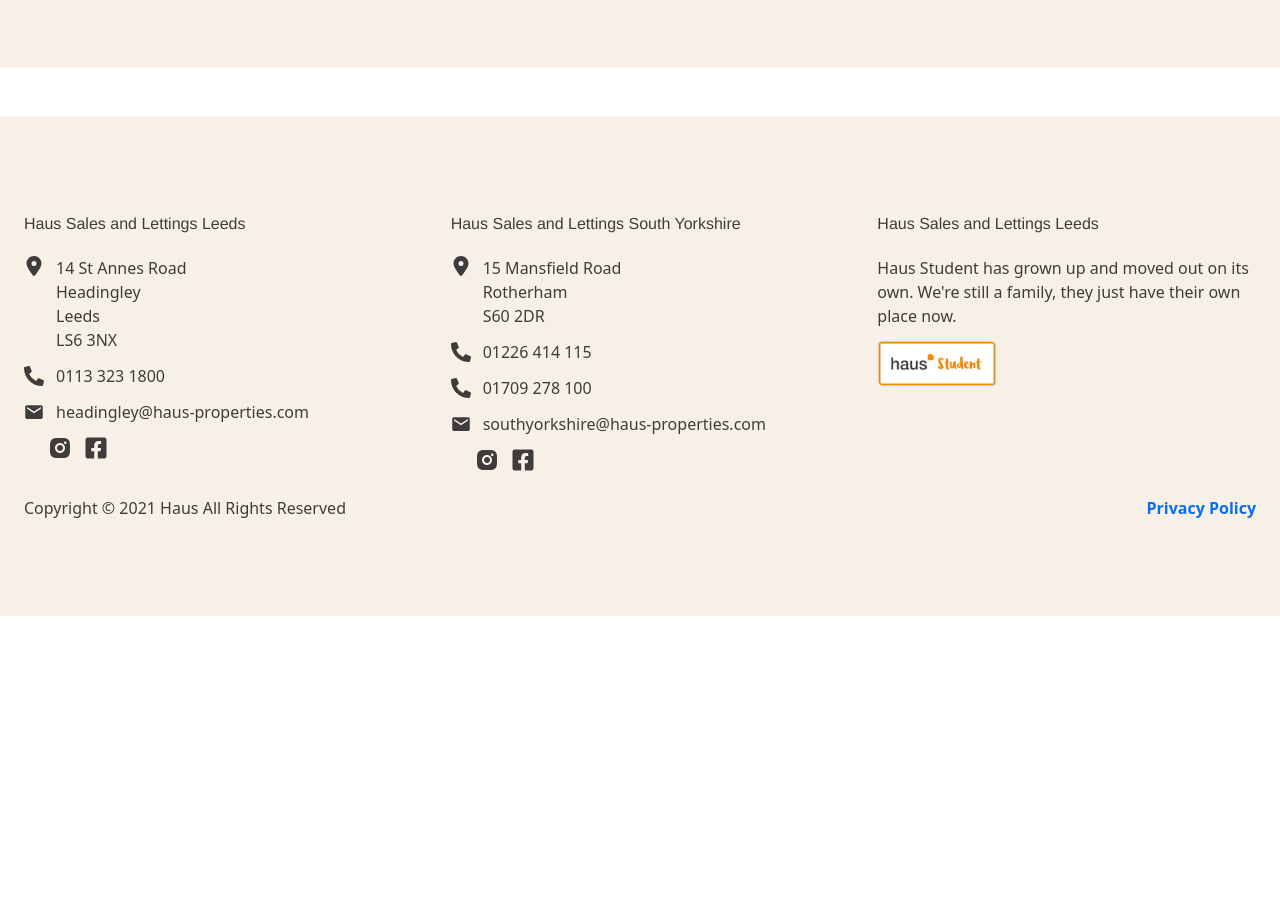
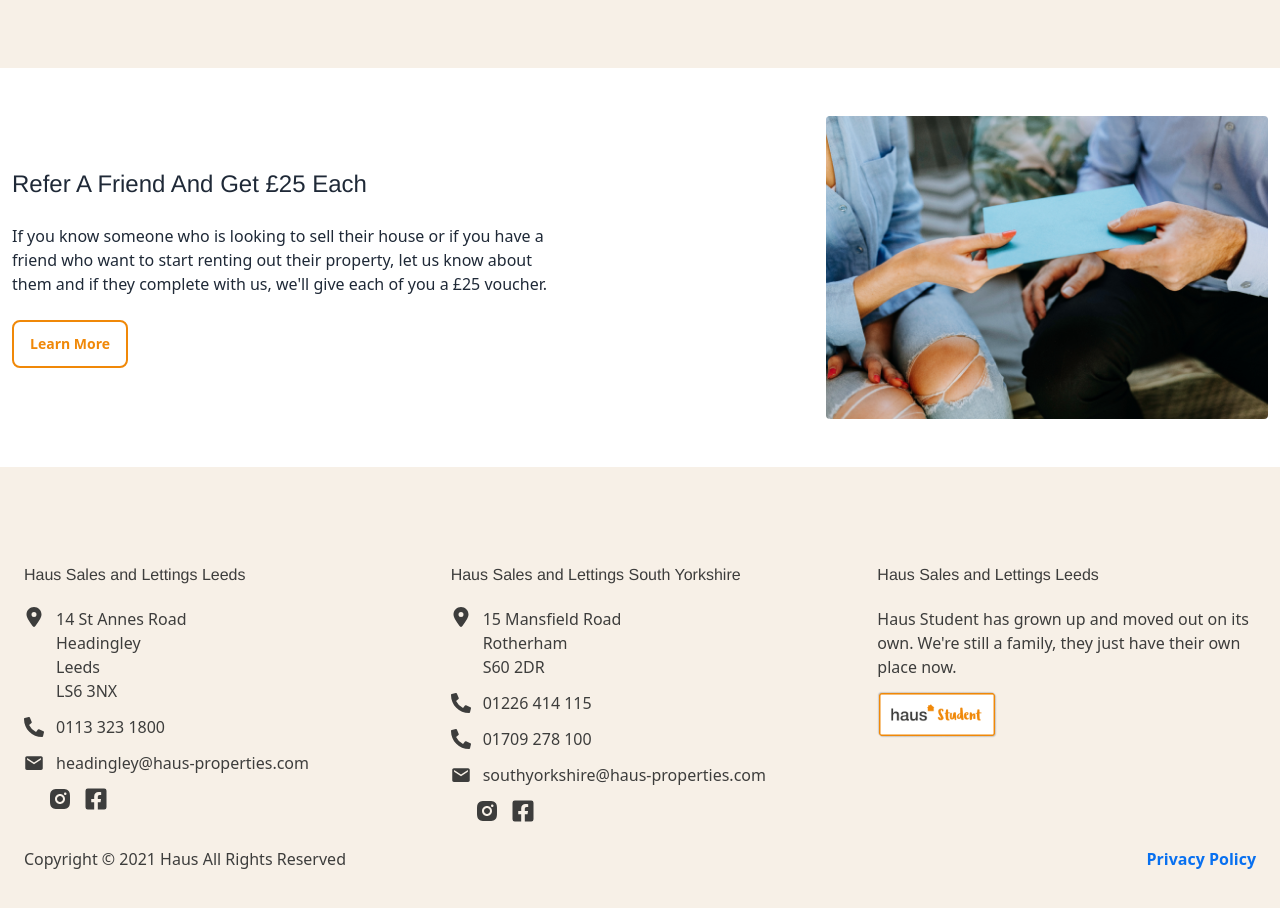
Before and after one commit to abbasnooranii/haus-client, a React (Vite) app: page / in a window 1280 px wide. Shown: the part 1185-2093 px from the top of the page. Before the commit the page ends 1801 px from the top, so only its background shows below. Built offline with nearby package versions, Linux system fonts and the light colour scheme; a web font is replaced by a local one.

Commit message:
Add: Refer section

```diff
--- /dev/null
+++ b/src/Components/Home/Refer/Refer.tsx
@@ -0,0 +1,28 @@
+import ReferImg from "../../../assets/Images/Home/Rafar-a-friend.png";
+
+const Refer = () => {
+  return (
+    <div className="container mx-auto px-3 my-12 flex flex-col-reverse md:flex-row items-center">
+      <div className="space-y-6 text-center md:text-left flex-1">
+        <h2 className="text-2xl font-helvetica hidden md:block">
+          Refer A Friend And Get £25 Each
+        </h2>
+        <p className="max-w-[540px]">
+          If you know someone who is looking to sell their house or if you have
+          a friend who want to start renting out their property, let us know
+          about them and if they complete with us, we'll give each of you a £25
+          voucher.
+        </p>
+        <button className="btn btn-outline btn-primary">Learn More</button>
+      </div>
+      <div className="rounded overflow-hidden">
+        <h2 className="text-xl font-helvetica md:hidden text-center mb-3">
+          Refer A Friend And Get £25 Each
+        </h2>
+        <img src={ReferImg} alt="" />
+      </div>
+    </div>
+  );
+};
+
+export default Refer;
--- a/src/Components/Shared/Navbar/DesktopNav.tsx
+++ b/src/Components/Shared/Navbar/DesktopNav.tsx
@@ -188,7 +188,7 @@
       {/* Nested menus */}
       <div
         className={`min-w-[100vw] absolute left-0 bg-[#f7f0e7] px-8 py-12 ${
-          showResources ? "top-0" : "-top-full"
+          showResources ? "top-0" : "-top-[120%]"
         } duration-500`}
       >
         {/* Topbar */}
--- a/src/Pages/Home/Home.tsx
+++ b/src/Pages/Home/Home.tsx
@@ -1,4 +1,5 @@
 import Hero from "../../Components/Home/Hero/Hero";
+import Refer from "../../Components/Home/Refer/Refer";
 import Sponsors from "../../Components/Home/Sponsors/Sponsors";
 import Trusted from "../../Components/Home/Trusted/Trusted";
 
@@ -8,6 +9,7 @@
       <Hero />
       <Sponsors />
       <Trusted />
+      <Refer />
     </main>
   );
 };
```
